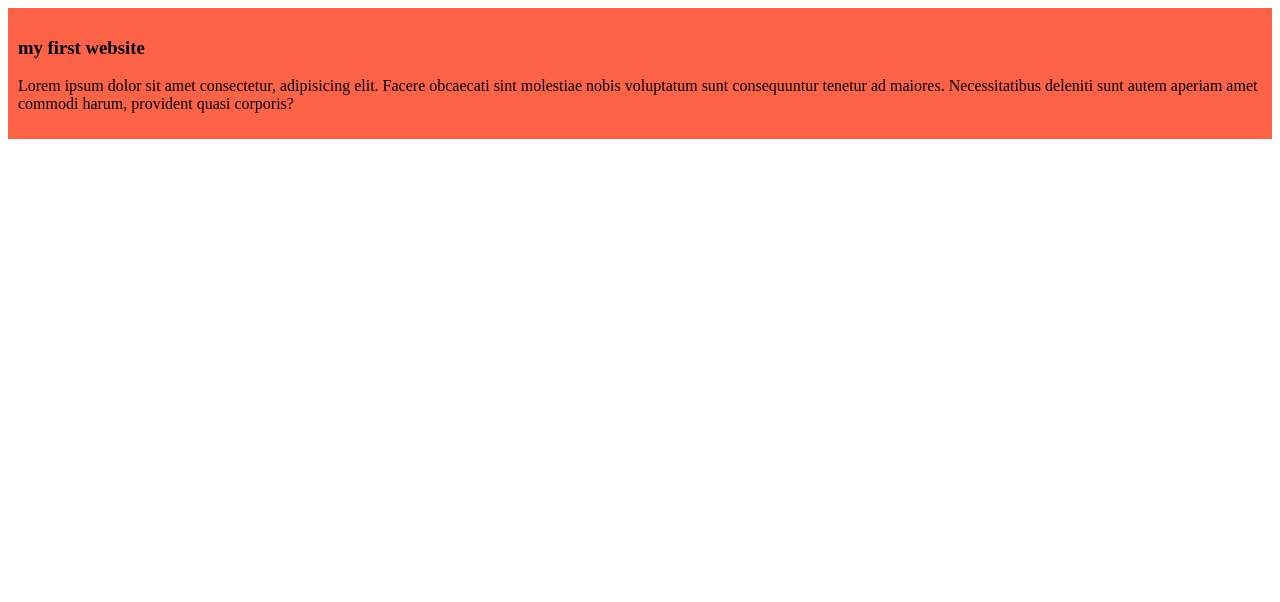
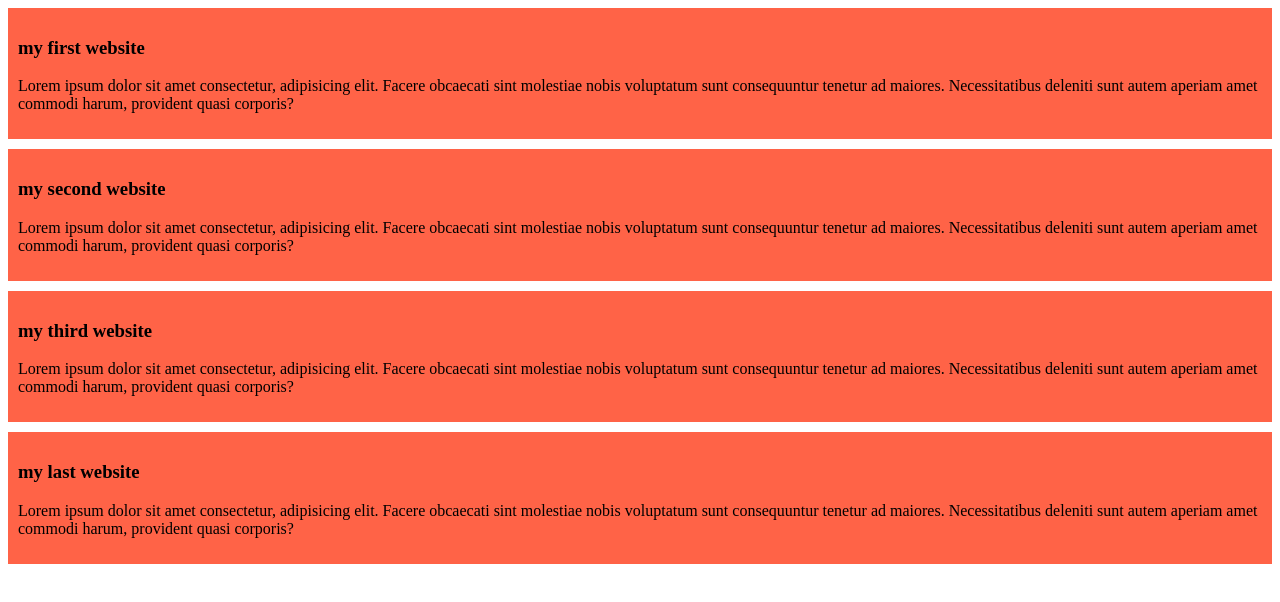
Before and after one commit to faisalkhan3934941/my-simplt-website, a plain HTML site: page index.html in a window 1280 px wide. Drawn offline with Linux system fonts and the light colour scheme.

Commit message:
added 2nd 3rd blogs

```diff
--- a/index.html
+++ b/index.html
@@ -12,5 +12,20 @@
             my first website</h3>
     <p>Lorem ipsum dolor sit amet consectetur, adipisicing elit. Facere obcaecati sint molestiae nobis voluptatum sunt consequuntur tenetur ad maiores. Necessitatibus deleniti sunt autem aperiam amet commodi harum, provident quasi corporis?</p>
 </div>
+    <div>
+        <h3>
+            my second website</h3>
+    <p>Lorem ipsum dolor sit amet consectetur, adipisicing elit. Facere obcaecati sint molestiae nobis voluptatum sunt consequuntur tenetur ad maiores. Necessitatibus deleniti sunt autem aperiam amet commodi harum, provident quasi corporis?</p>
+</div>
+    <div>
+        <h3>
+            my third website</h3>
+    <p>Lorem ipsum dolor sit amet consectetur, adipisicing elit. Facere obcaecati sint molestiae nobis voluptatum sunt consequuntur tenetur ad maiores. Necessitatibus deleniti sunt autem aperiam amet commodi harum, provident quasi corporis?</p>
+</div>
+    <div>
+        <h3>
+            my last website</h3>
+    <p>Lorem ipsum dolor sit amet consectetur, adipisicing elit. Facere obcaecati sint molestiae nobis voluptatum sunt consequuntur tenetur ad maiores. Necessitatibus deleniti sunt autem aperiam amet commodi harum, provident quasi corporis?</p>
+</div>
 </body>
 </html>
--- a/styles/blog.css
+++ b/styles/blog.css
@@ -1,4 +1,5 @@
 div{
     background: tomato;
     padding: 10px;
+    margin-bottom: 10px;
 }
```
